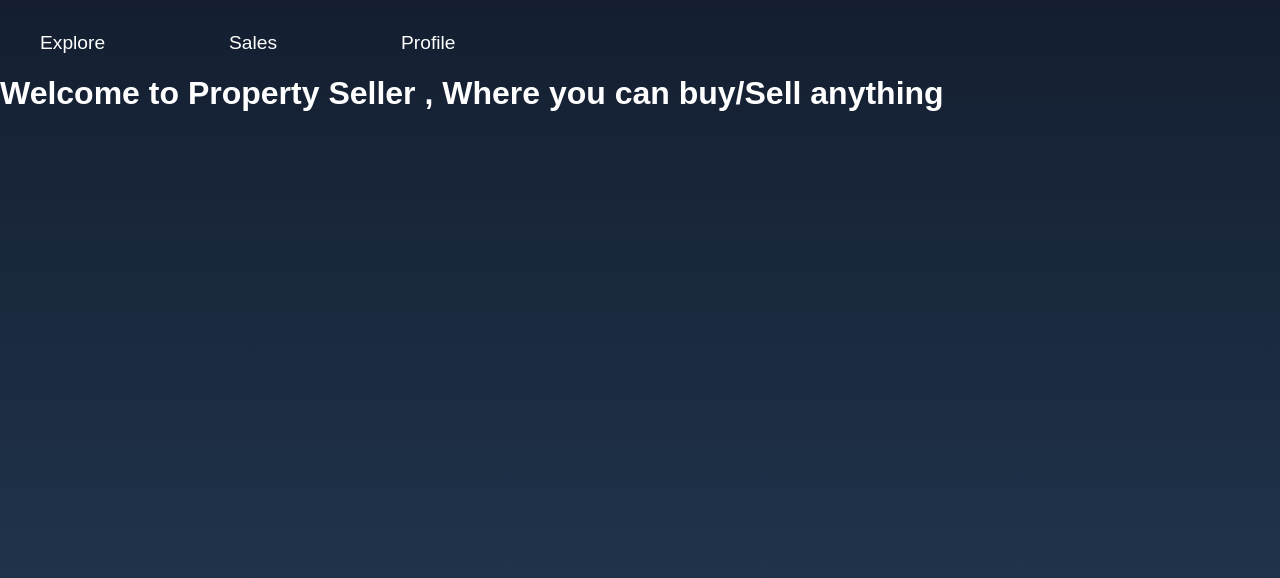
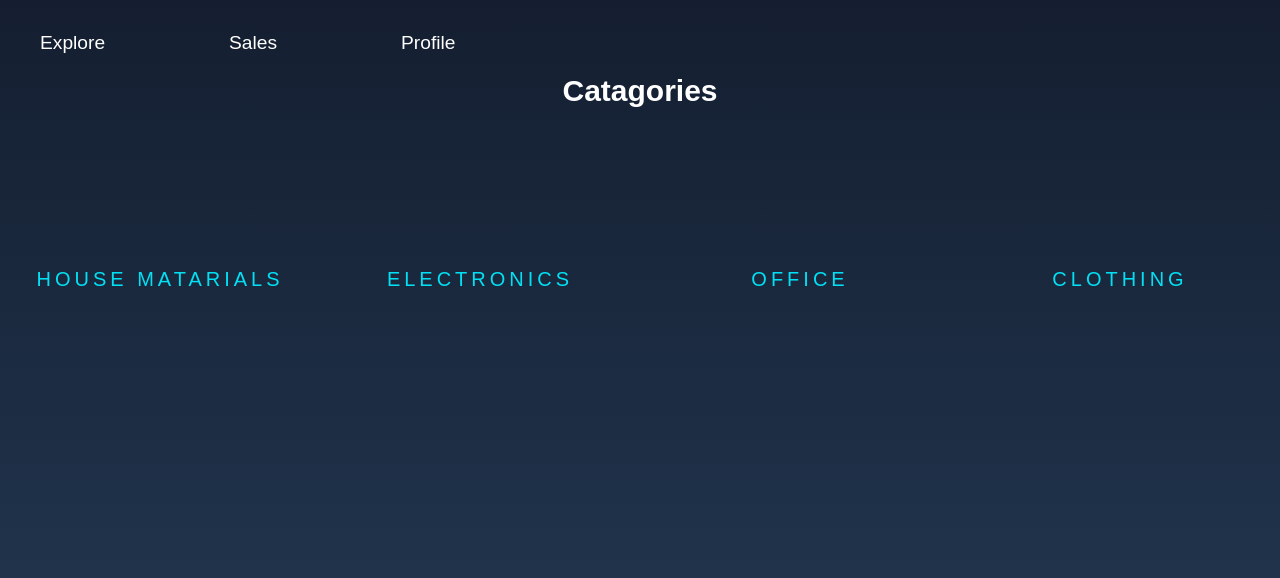
Before and after one commit to souravdhar199/itemSeller, a React (Create React App) app: page / in a window 1280 px wide. Shown: the top 578 px of the page. Built offline with nearby package versions, Linux system fonts and the light colour scheme.

Commit message:
feat: Working on exploration page

```diff
--- /dev/null
+++ b/src/CSS/explore.css
@@ -0,0 +1,32 @@
+.catagories {
+  display: grid;
+  grid-template-columns: 1fr 1fr 1fr 1fr;
+}
+
+.catagories a div {
+  padding: 8px 8px;
+  color: #03e0f4;
+  font-size: 20px;
+  text-transform: uppercase;
+  overflow: hidden;
+  transition: 0.5s;
+  margin-top: 80px;
+  letter-spacing: 4px;
+  text-align: center;
+  max-width: 100%;
+
+  padding-top: 40px;
+  padding-bottom: 40px;
+}
+a {
+  text-decoration: none;
+}
+.catagories a div:hover {
+  background: #03e9f4;
+  color: black;
+  border-radius: 5px;
+}
+.explorehead {
+  text-align: center;
+  font-size: 30px;
+}
--- a/src/pages/Explor.js
+++ b/src/pages/Explor.js
@@ -1,9 +1,33 @@
 import React from "react";
+import { Link } from "react-router-dom";
+import "../CSS/explore.css";
 
 function Explor() {
   return (
     <div>
-      <h1>Welcome to Property Seller , Where you can buy/Sell anything</h1>
+      <h1 className="explorehead">Catagories</h1>
+      <div className="catagories">
+        <Link>
+          <div>
+            <p>House Matarials</p>
+          </div>
+        </Link>
+        <Link>
+          <div>
+            <p>Electronics</p>
+          </div>
+        </Link>
+        <Link>
+          <div>
+            <p>Office</p>
+          </div>
+        </Link>
+        <Link>
+          <div>
+            <p>Clothing</p>
+          </div>
+        </Link>
+      </div>
     </div>
   );
 }
```
